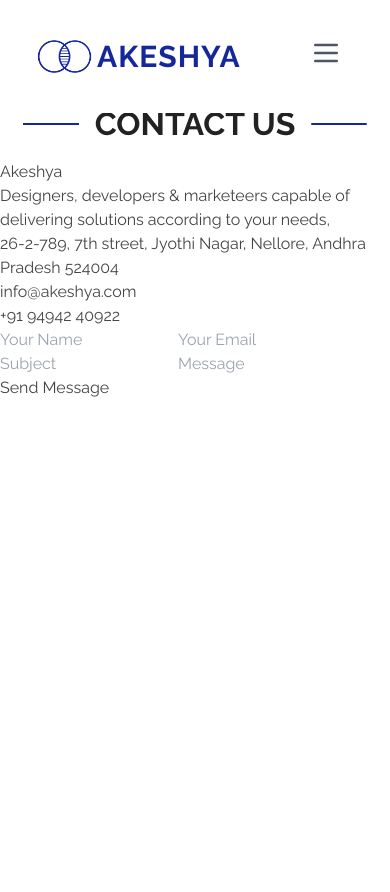
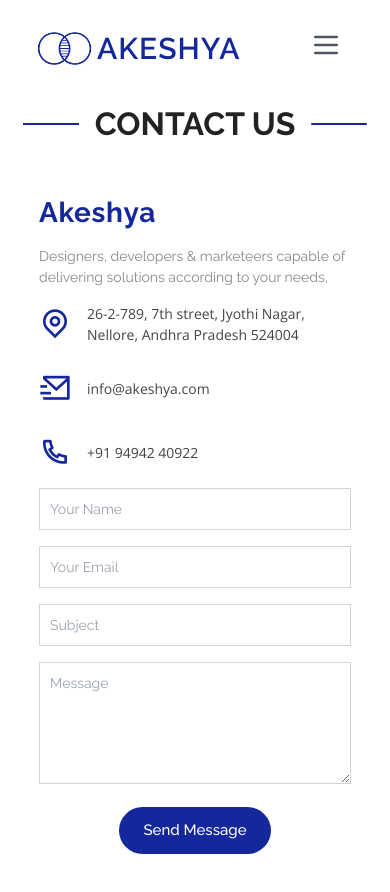
Before and after one commit to Troll-Lol0059/akeshya-clone, a Next.js app: page /contact in a window 390 px wide. Shown: the top 892 px of the page. Before the commit the page ends 844 px from the top, so only its background shows below. Built offline with nearby package versions, Linux system fonts and the light colour scheme.

Commit message:
Project Akeshya Clone - Commit 10 - Styles all the components and made responsive. Only Footer Section and Fade UP effect peding.

```diff
--- a/package.json
+++ b/package.json
@@ -12,6 +12,7 @@
     "@fortawesome/fontawesome-svg-core": "^6.5.2",
     "@fortawesome/free-solid-svg-icons": "^6.5.2",
     "@fortawesome/react-fontawesome": "^0.2.2",
+    "@react-hook/media-query": "^1.1.1",
     "next": "14.2.3",
     "next-google-fonts": "^2.2.0",
     "react": "^18",
--- a/src/app/components/common/Navbar.tsx
+++ b/src/app/components/common/Navbar.tsx
@@ -5,20 +5,17 @@
 import Logo from '../../../../public/images/logo.png'
 import { usePathname } from 'next/navigation';
 import { useState, useEffect } from "react"
+import useScrollPosition from '../../hooks/useScrollPosition';
 
 export default function Navbar() {
-    // fetches pathname of Current Page
+    // Fetches pathname of Current Page
     const pathname = usePathname();
     const [isMobileMenuOpen, setIsMobileMenuOpen] = useState(false);
+    const isScrolled = useScrollPosition();
 
     const toggleMobileMenu = () => {
         setIsMobileMenuOpen(!isMobileMenuOpen);
-        if (!isMobileMenuOpen) {
-            // Prevent scrolling when menu is open
-            document.body.style.overflow = 'hidden';
-        } else {
-            document.body.style.overflow = '';
-        }
+        document.body.style.overflow = isMobileMenuOpen ? '' : 'hidden';
     };
 
     const closeMobileMenu = () => {
@@ -27,18 +24,14 @@
     };
 
     useEffect(() => {
-        if (isMobileMenuOpen) {
-            document.body.style.overflow = 'hidden';
-        } else {
-            document.body.style.overflow = 'auto';
-        }
+        document.body.style.overflow = isMobileMenuOpen ? 'hidden' : 'auto';
     }, [isMobileMenuOpen]);
 
     return (
-        <div className={`lg:w-full relative flex items-center justify-between px-8 lg:px-4 md:py-2 md:px-8`}>
+        <div className={`w-full mx-auto relative flex items-center justify-between px-8 xl:px-[90px] lg:px-4 md:py-2 md:px-8 transition-all duration-300 ${isScrolled && 'py-2 lg:py-1 shadow-lg lg:shadow-md'} ${isScrolled ? 'lg:py-1' : 'py-4'}`}>
             {/* For Name and Logo */}
             <Link href={"/"}>
-                <h1 className="flex items-center justify-center text-[30px] text-[#14279B] font-[650] lg:px-5">
+                <h1 className="flex items-center justify-center text-[30px] text-[#14279B] font-semibold lg:px-5 transition-all duration-300" >
                     {/* Logo */}
                     <div>
                         <Image
@@ -56,7 +49,7 @@
                 </h1>
             </Link>
 
-            <div className="lg:hidden px-4">
+            <div className="lg:hidden px-4 z-50">
                 <button
                     onClick={toggleMobileMenu}
                     className="text-gray-600 focus:outline-none focus:text-gray-900"
@@ -68,12 +61,19 @@
                         viewBox="0 0 24 24"
                         stroke="currentColor"
                     >
-                        {!isMobileMenuOpen && (
+                        {!isMobileMenuOpen ? (
                             <path
                                 strokeLinecap="round"
                                 strokeLinejoin="round"
                                 strokeWidth={2}
                                 d="M4 6h16M4 12h16M4 18h16"
+                            />
+                        ) : (
+                            <path
+                                strokeLinecap="round"
+                                strokeLinejoin="round"
+                                strokeWidth={2}
+                                d="M6 18L18 6M6 6l12 12"
                             />
                         )}
                     </svg>
@@ -84,8 +84,8 @@
                 <ul className="list-none lg:flex lg:h-fit h-[100vh] bg-white items-center justify-between flex-wrap py-2 gap-8 rounded-md" style={{ zIndex: 60 }}>
                     {
                         navbarData?.map((item, index) => (
-                            <li key={index} className={item.path === '/contact' ? 'bg-[#14279B] px-6 py-2 mx-4 rounded-full text-white text-[15px] font-[500] hover:bg-[#0d6efd] transition-all lg:mx-0'
-                                : `${item.path === pathname ? 'text-[#14279B]' : 'text-[#555555]'}  text-[15px] py-3 hover:text-[#14279B] transition-all px-6 lg:px-0 lg:py-4`} >
+                            <li key={index} className={item.path === '/contact' ? 'bg-[#14279B] px-6 py-2 mx-4 rounded-full text-white text-[15px] font-medium hover:bg-[#0d6efd] transition-all lg:mx-0'
+                                : `${item.path === pathname ? 'text-[#14279B]' : 'text-[#555555]'} font-openSans text-[15px] py-3 hover:text-[#14279B] transition-all px-6 lg:px-0 lg:py-4`} >
                                 <Link href={item.path}>{item.title}</Link>
                             </li>
                         ))
@@ -95,8 +95,8 @@
 
             {/* Background Overlay */}
             {isMobileMenuOpen && (
-                <div className="lg:hidden w-full fixed inset-0 bg-[#090909] bg-opacity-90 backdrop-filter transition duration-300 pointer-events-none z-[55]">
-                    <div className="absolute right-7 top-6 ">
+                <div className="lg:hidden w-full fixed inset-0 bg-[#090909] bg-opacity-90 transition duration-300 z-[55]">
+                    <div className="absolute md:right-6 md:top-6 top-4 right-5 z-[57]">
                         <button onClick={closeMobileMenu} className="text-white font-semibold">
                             <svg
                                 xmlns="http://www.w3.org/2000/svg"
--- a/src/app/components/homepage/ContactUsSection.jsx
+++ b/src/app/components/homepage/ContactUsSection.jsx
@@ -1,76 +1,96 @@
 import React from 'react'
 import SectionHeadings from '../common/SectionHeadings';
 
+
 function ContactUsSection() {
     return (
-        <section>
+        <section className='flex flex-col gap-8 my-6 mb-12'>
             {/* heading div */}
             <div>
                 <SectionHeadings heading={'CONTACT US'} />
             </div>
 
-            <div>
+            {/* content div */}
+            <div className='xl:w-full lg:w-full md:w-[85%] w-[80%] mx-auto grid xl:flex lg:grid-cols-3 md:grid-cols-2 grid-cols-1 justify-center justify-items-center gap-3'>
                 {/* left sub - section */}
-                <div>
-                    <h3>
+                <div className='xl:w-fit space-y-3'>
+                    <h3 className='text-[28px] font-raleway text-blueVoilet font-[700] tracking-wide'>
                         Akeshya
                     </h3>
 
-                    <p>
+                    <p className='text-[#888888] text-[14px] font-raleway'>
                         Designers, developers & marketeers capable of delivering solutions according to your needs,
                     </p>
                 </div>
 
                 {/* center sub - section */}
-                <div>
+                <div className='xl:w-fit w-full flex flex-col gap-4 '>
                     {/* address div */}
-                    <div>
+                    <div className='flex items-center gap-4'>
                         {/* icon */}
-                        <i class="fa-solid fa-location-dot"></i>
+                        <div className='text-[32px] text-blueVoilet'>
+                            <i class="ri-map-pin-line"></i>
+                        </div>
 
                         {/* address */}
-                        <div>
+                        <div className='text-[14px] text-black4 font-openSans'>
                             26-2-789, 7th street, Jyothi Nagar, Nellore, Andhra Pradesh 524004
                         </div>
                     </div>
 
 
                     {/* email div */}
-                    <div>
+                    <div className='flex items-center gap-4'>
                         {/* icon */}
-                        <i class="fa-regular fa-envelope"></i>
+                        <div className='text-[32px] text-blueVoilet'>
+                            <i class="ri-mail-send-line"></i>
+                        </div>
 
                         {/* email */}
-                        <div>
+                        <div className='text-[14px] text-black4 font-openSans'>
                             info@akeshya.com
                         </div>
                     </div>
 
 
                     {/* phone div */}
-                    <div>
+                    <div className='flex items-center gap-4'>
                         {/* icon */}
-                        <i class="fa-solid fa-phone"></i>
+                        <div className='text-[32px] text-blueVoilet'>
+                            <i class="ri-phone-line"></i>
+                        </div>
 
                         {/* phone */}
-                        <div>
+                        <div className='text-[14px] text-black4 font-openSans'>
                             +91 94942 40922
                         </div>
                     </div>
                 </div>
 
                 {/* right sub - section */}
-                <div>
-                    <form>
-                        <input type='text' placeholder='Your Name' />
-                        <input type='email' placeholder='Your Email' />
-                        <input type='text' placeholder='Subject' />
-                        <input type='textarea' placeholder='Message' />
-                        <button>
-                            Send Message
-                        </button>
+                <div class="xl:w-fit md:w-full md:col-span-2 xl:px-4 lg:col-span-1 bg-white">
+                    <form class="space-y-4 w-full">
+                        {/* name input */}
+                        <input type="text" placeholder="Your Name" className="w-full p-2.5 text-sm border border-gray-300 rounded-none shadow-none focus:outline-none focus:ring-0 focus:border-blueVoilet" />
+
+                        {/* email input */}
+                        <input type="email" placeholder="Your Email" className="w-full p-2.5 text-sm border border-gray-300 rounded-none shadow-none focus:outline-none focus:ring-0 focus:border-blueVoilet" />
+
+                        {/* Subject Input */}
+                        <input type="text" placeholder="Subject" className="w-full p-2.5 text-sm border border-gray-300 rounded-none shadow-none focus:outline-none focus:ring-0 focus:border-blueVoilet" />
+
+                        {/* comments input */}
+                        <textarea rows={5} placeholder="Message" className="h-fit text-area w-full p-2.5 text-sm border border-gray-300 rounded-none shadow-none focus:outline-none focus:ring-0 focus:border-blueVoilet"></textarea>
+
+                        {/* Form Submit Button */}
+                        <div className='w-full flex justify-center'>
+                            <button type="submit" className="bg-[#14279B] px-6 py-3 rounded-full text-white text-[15px] font-medium hover:bg-[#0d6efd] transition-all focus:outline-none focus:ring-2 focus:ring-blue-500 focus:ring-opacity-50">
+                                Send Message
+                            </button>
+                        </div>
                     </form>
                 </div>
+
             </div>
 
         </section>
--- a/src/app/components/homepage/FeaturesSection.jsx
+++ b/src/app/components/homepage/FeaturesSection.jsx
@@ -12,7 +12,7 @@
         <div className='grid grid-cols-1 md:grid-cols-3 xl:grid-cols-4 lg:grid-cols-4 gap-6 px-4'>
             {
                 featuresDataArray?.map( (item) => (
-                    <div key={item.id} className='flex gap-4 items-center bg-[#f6f6f6] xl:px-4 lg:px-2 py-4 group hover:bg-[#E1F0FA]'>
+                    <div key={item.id} className='flex gap-4 items-center bg-[#f6f6f6] xl:px-4 lg:px-2 py-4 group hover:bg-[#E1F0FA] rounded-sm'>
                         {/* icon div */}
                         <div className='text-[32px] leading-[1] font-normal' style={{ color: item.color }}>
                           <i class={item.iconName}></i>
--- a/src/app/components/homepage/HeroSection.jsx
+++ b/src/app/components/homepage/HeroSection.jsx
@@ -8,7 +8,7 @@
   return (
     <section className='lg:w-full flex lg:flex-row flex-col-reverse justify-center lg:gap-0 gap-6 lg:py-4'>
         {/* content DIV */}
-        <div className='lg:w-[50%] font-raleway lg:px-3 px-16 md:px-10 lg:py-7 lg:block flex flex-col items-start md:mb-40'>
+        <div className='lg:w-[50%] font-raleway lg:px-3 px-16 md:px-10 lg:my-7 xl:mb-0 xl:mt-8 lg:block flex flex-col items-start md:mb-40'>
             <h2 className='lg:text-[48px] text-[28px] text-blueVoilet font-bold lg:leading-[3.5rem]'>
                 Grow your business with Akeshya
             </h2>
@@ -21,7 +21,7 @@
         </div>
 
         {/* image div */}
-        <div className='lg:w-[50%] flex lg:justify-start justify-center lg:overflow-y-hidden my-[22px] lg:px-16 lg:my-0 md:mt-36 md:mb-4'>
+        <div className='lg:w-[50%] flex lg:justify-start justify-center lg:overflow-y-hidden my-[22px] lg:px-16 lg:my-0 xl:my-0 md:mt-36 md:mb-4'>
             <Image src={heroSectionImage}
                 className="imageAnimation lg:w-[420px] w-[57%] md:w-[70%] lg:h-[300px]"
                 alt='Hero Section Image'
--- a/src/app/globals.css
+++ b/src/app/globals.css
@@ -40,7 +40,7 @@
 }
 
 .navbar-spacing {
-  margin-top: var(--navbar-height, 90px);
+  margin-top: var(--navbar-height, 80px);
 }
 
 /* Animation for Hero Section Image */
@@ -123,6 +123,12 @@
 }
 
 
+/* input text area style */
+.text-area {
+  min-height: calc(1.5em + .75rem + 2px);
+}
+
+
 
 @layer utilities {
   .text-balance {
--- /dev/null
+++ b/src/app/hooks/useScrollPosition.js
@@ -0,0 +1,20 @@
+import { useState, useEffect } from 'react';
+
+const useScrollPosition = () => {
+    const [isScrolled, setIsScrolled] = useState(false);
+
+    useEffect(() => {
+        const handleScroll = () => {
+            setIsScrolled(window.scrollY > 250);
+        };
+
+        window.addEventListener('scroll', handleScroll);
+        return () => {
+            window.removeEventListener('scroll', handleScroll);
+        };
+    }, []);
+
+    return isScrolled;
+};
+
+export default useScrollPosition;
--- a/src/app/layout.tsx
+++ b/src/app/layout.tsx
@@ -37,11 +37,11 @@
       </head>
 
       <body suppressHydrationWarning={true} className={`${openSans.className} ${raleway.className}`}>
-        <div className="lg:w-[95%] xl:w-[90%] w-full mx-auto fixed top-0 right-0 left-0 z-[1000] lg:flex items-center md:px-0 md:py-4 py-6 bg-white shadow-b-sm">
+        <div className="w-full mx-auto fixed top-0 right-0 left-0 z-[1000] lg:flex items-center md:px-0 md:py-4 bg-white">
           <Navbar />
         </div>
 
-        <div className="lg:w-full mx-auto navbar-spacing z-[0]">
+        <div className="mx-auto navbar-spacing z-[0]">
           {children}
         </div>
 
--- a/src/app/page.tsx
+++ b/src/app/page.tsx
@@ -42,7 +42,6 @@
         <ContactUsSection />
       </div>
 
-
     </div>
   );
 }
--- a/tailwind.config.ts
+++ b/tailwind.config.ts
@@ -19,6 +19,7 @@
         black4:"#444444",
         black4a:"#484848",
         black5:"#555555",
+        black8:"#888888",
       },
       fontFamily: {
         openSans: ['Open Sans', 'sans-serif'],
```
Also changed, not shown: 1 other file (tests, documents, lock files or other folders).
